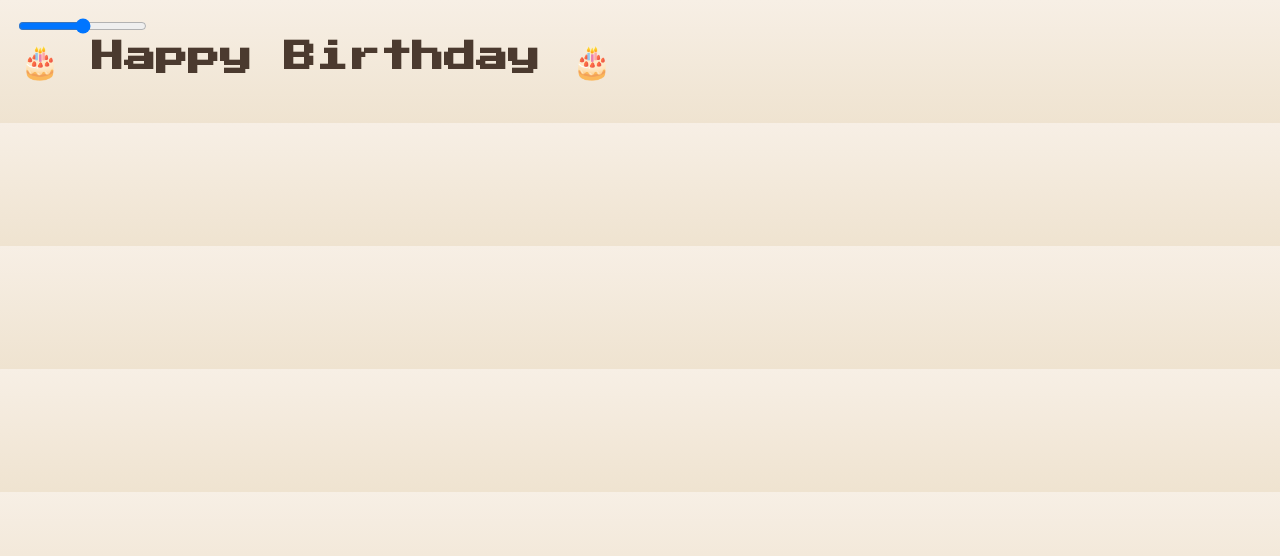
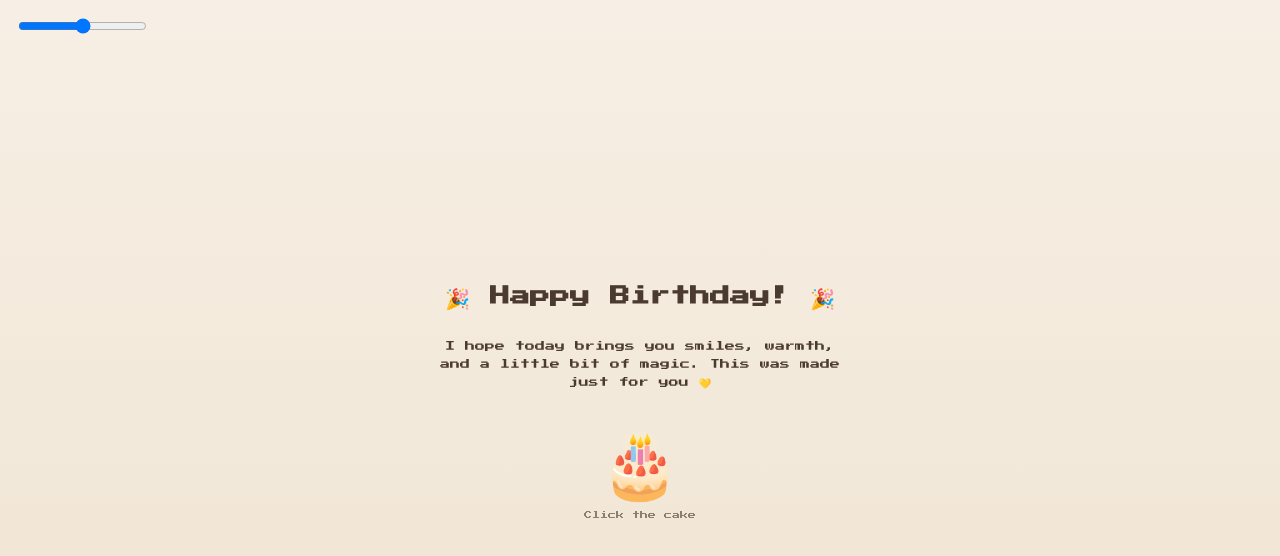
Before and after one commit to Sylencioo/personalized-pixel-art-birthday, a React (Vite) app: page / in a window 1280 px wide. Both pictures are taken after a click on the button "Open". Shown: the top 556 px of the page. Built offline with nearby package versions, Linux system fonts and the light colour scheme.

Commit message:
feat(main): add MainPage and wire into App

```diff
--- a/src/App.jsx
+++ b/src/App.jsx
@@ -1,5 +1,6 @@
 import { useState, useRef } from "react";
 import Intro from "./components/Intro";
+import MainPage from "./components/MainPage";
 
 export default function App() {
   const [opened, setOpened] = useState(false);
@@ -20,10 +21,10 @@ export default function App() {
       {!opened ? (
         <Intro onOpen={handleOpen} />
       ) : (
-        <div style={{ padding: "20px" }}>
+        <>
           <VolumeControl audioRef={audioRef} />
-          <h1>🎂 Happy Birthday 🎂</h1>
-        </div>
+          <MainPage />
+        </>
       )}
     </>
   );
--- /dev/null
+++ b/src/components/MainPage.jsx
@@ -0,0 +1,50 @@
+export default function MainPage() {
+  return (
+    <div style={styles.container}>
+      <h1 style={styles.title}>🎉 Happy Birthday! 🎉</h1>
+
+      <p style={styles.message}>
+        I hope today brings you smiles, warmth, and a little bit of magic.
+        This was made just for you 💛
+      </p>
+
+      <div style={styles.cakeContainer}>
+        🎂
+        <p style={styles.cakeHint}>Click the cake</p>
+      </div>
+    </div>
+  );
+}
+
+const styles = {
+  container: {
+    minHeight: "100vh",
+    display: "flex",
+    flexDirection: "column",
+    alignItems: "center",
+    justifyContent: "center",
+    textAlign: "center",
+    padding: "24px",
+  },
+  title: {
+    fontSize: "20px",
+    marginBottom: "16px",
+  },
+  message: {
+    fontSize: "10px",
+    maxWidth: "420px",
+    lineHeight: "1.8",
+    marginBottom: "32px",
+  },
+  cakeContainer: {
+    fontSize: "64px",
+    cursor: "pointer",
+    userSelect: "none",
+    transition: "transform 0.3s ease",
+  },
+  cakeHint: {
+    fontSize: "8px",
+    marginTop: "8px",
+    opacity: 0.6,
+  },
+};
```
